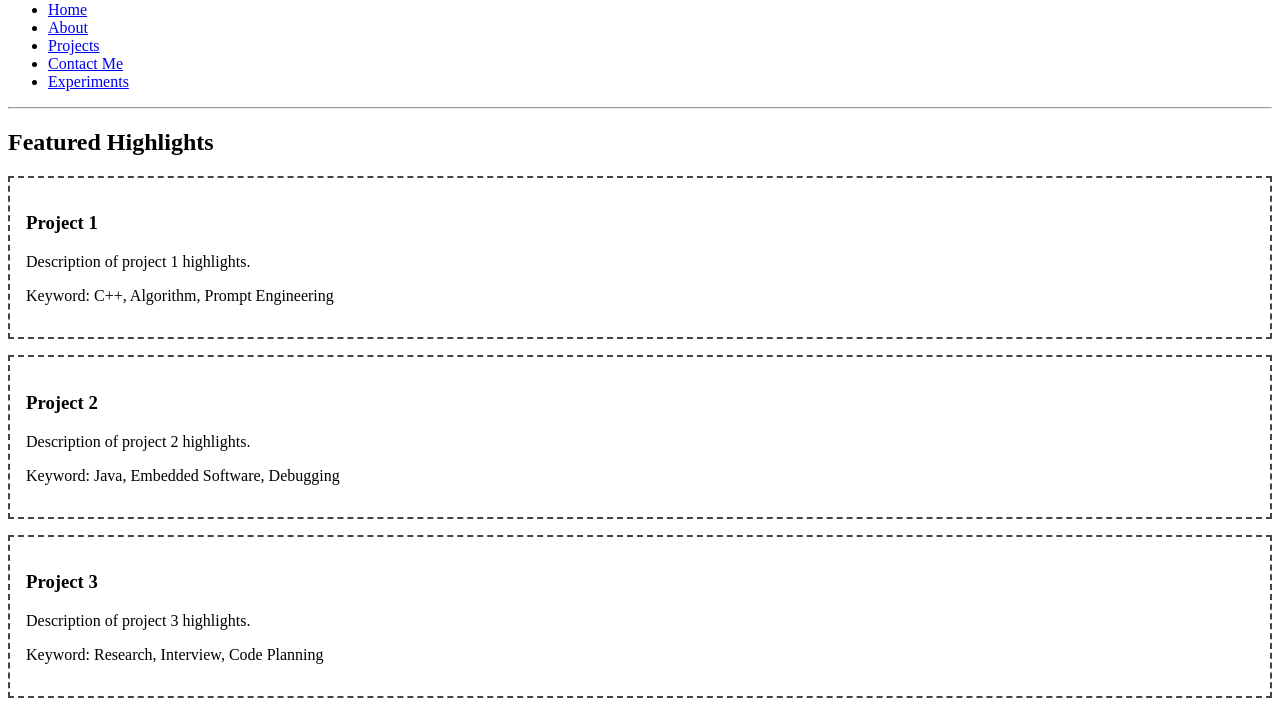
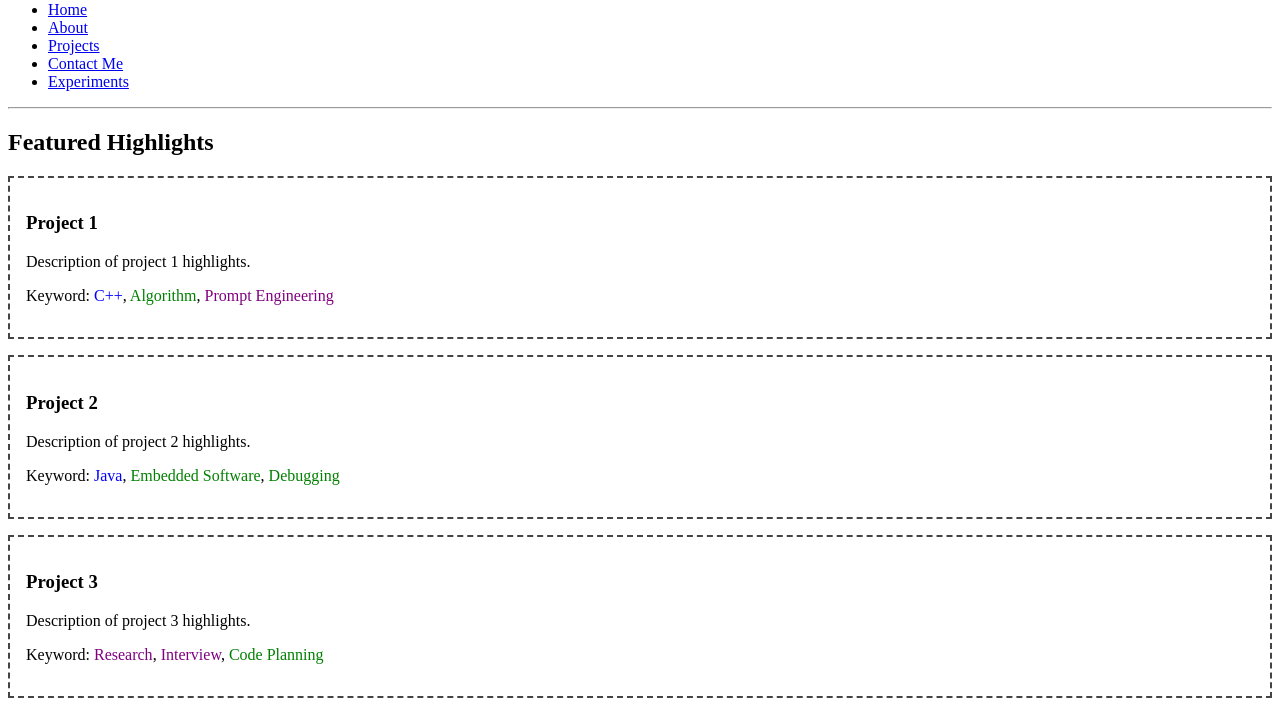
Before and after one commit to Heyo-world/cse134-hw2, a plain HTML site: page projects.html in a window 1280 px wide. Shown: the part 79-800 px from the top of the page. Drawn offline with Linux system fonts and the light colour scheme.

Commit message:
Update projects.html

```diff
--- a/projects.html
+++ b/projects.html
@@ -36,17 +36,17 @@
             <project-card>
 				<h3>Project 1</h3>
                 <p>Description of project 1 highlights.</p>
-				<p>Keyword: C++, Algorithm, Prompt Engineering</p>
+				<p>Keyword: <span style="color:blue">C++</span>, <span style="color:green">Algorithm</span>, <span style="color:purple">Prompt Engineering</span></p>
             </project-card>
 			<project-card>
 				<h3>Project 2</h3>
                 <p>Description of project 2 highlights.</p>
-				<p>Keyword: Java, Embedded Software, Debugging</p>
+				<p>Keyword: <span style="color:blue">Java</span>, <span style="color:green">Embedded Software</span>, <span style="color:green">Debugging</span></p>
             </project-card>
 			<project-card>
 				<h3>Project 3</h3>
                 <p>Description of project 3 highlights.</p>
-				<p>Keyword: Research, Interview, Code Planning</p>
+				<p>Keyword: <span style="color:purple">Research</span>, <span style="color:purple">Interview</span>, <span style="color:green">Code Planning</span></p>
             </project-card>
         </section>
     </main>
```
